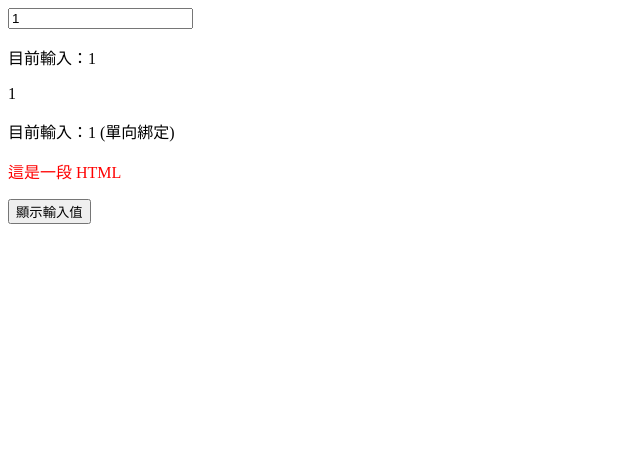
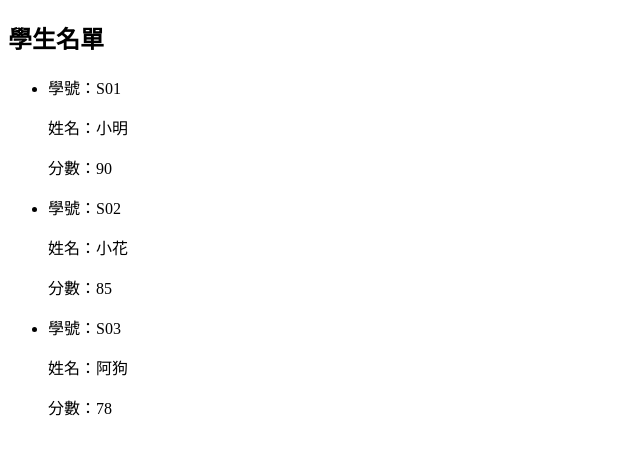
Before and after one commit to dpi627/HexVueHw01, a Vue app: page / in a window 1280 px wide. Shown: the top 454 px of the page, without its empty margins (0-640 px from the left). Built offline with nearby package versions, Linux system fonts and the light colour scheme.

Commit message:
feat: 新增學生名單組件 AppFor.vue
- 新增 AppFor.vue 組件，顯示學生名單及其分數
- 更新 main.js 引入 AppFor.vue 作為主要應用組件

```diff
--- /dev/null
+++ b/src/AppFor.vue
@@ -0,0 +1,20 @@
+<script setup>
+import { ref } from 'vue'
+
+const students = ref([
+  { id: 'S01', name: '小明', score: 90 },
+  { id: 'S02', name: '小花', score: 85 },
+  { id: 'S03', name: '阿狗', score: 78 }
+])
+</script>
+
+<template>
+    <h2>學生名單</h2>
+    <ul>
+      <li v-for="student in students" :key="student.id">
+        <p>學號：{{ student.id }}</p>
+        <p>姓名：{{ student.name }}</p>
+        <p>分數：{{ student.score }}</p>
+      </li>
+    </ul>
+</template>
--- a/src/main.js
+++ b/src/main.js
@@ -1,5 +1,5 @@
 import { createApp } from 'vue'
 // import './style.css'
-import App from './AppDemo.vue'
+import App from './AppFor.vue'
 
 createApp(App).mount('#app')
```
